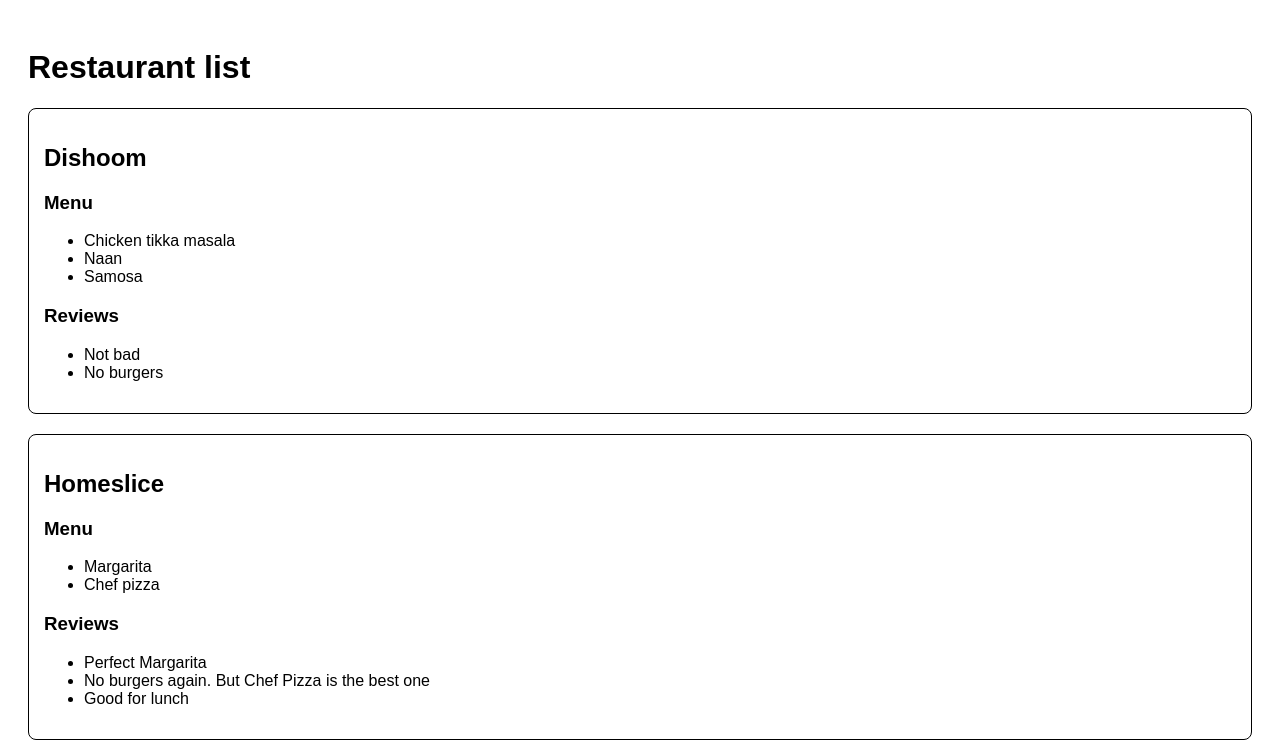
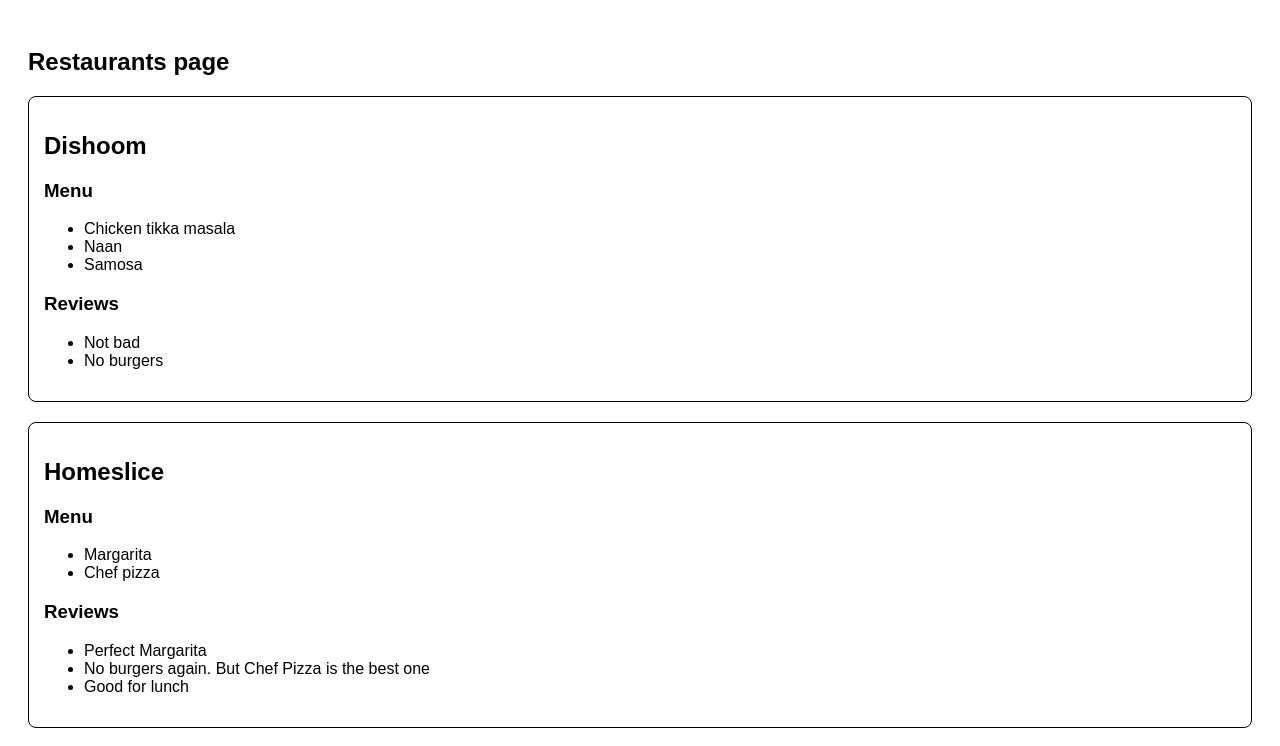
Before and after one commit to lapkinu/react-jsr-course, a React (Vite) app: page / in a window 1280 px wide. Shown: the top 746 px of the page. Built offline with nearby package versions, Linux system fonts and the light colour scheme.

Commit message:
refactor(hw-2): change header tag to h2 and update title text

```diff
--- a/src/components/App/App.jsx
+++ b/src/components/App/App.jsx
@@ -1,5 +1,5 @@
 import { RestaurantsPage } from "../RestaurantsPage/RestaurantsPage";
 
 export const App = () => {
-  return <RestaurantsPage title="Restaurant list" />;
+  return <RestaurantsPage title="Restaurants page" />;
 };
--- a/src/components/RestaurantsPageHeader/RestaurantsPageHeader.jsx
+++ b/src/components/RestaurantsPageHeader/RestaurantsPageHeader.jsx
@@ -1,7 +1,7 @@
 export const RestaurantsPageHeader = ({ title }) => {
   return (
     <header className="restaurants-page-header">
-      <h1>{title}</h1>
+      <h2>{title}</h2>
     </header>
   );
 };
```
